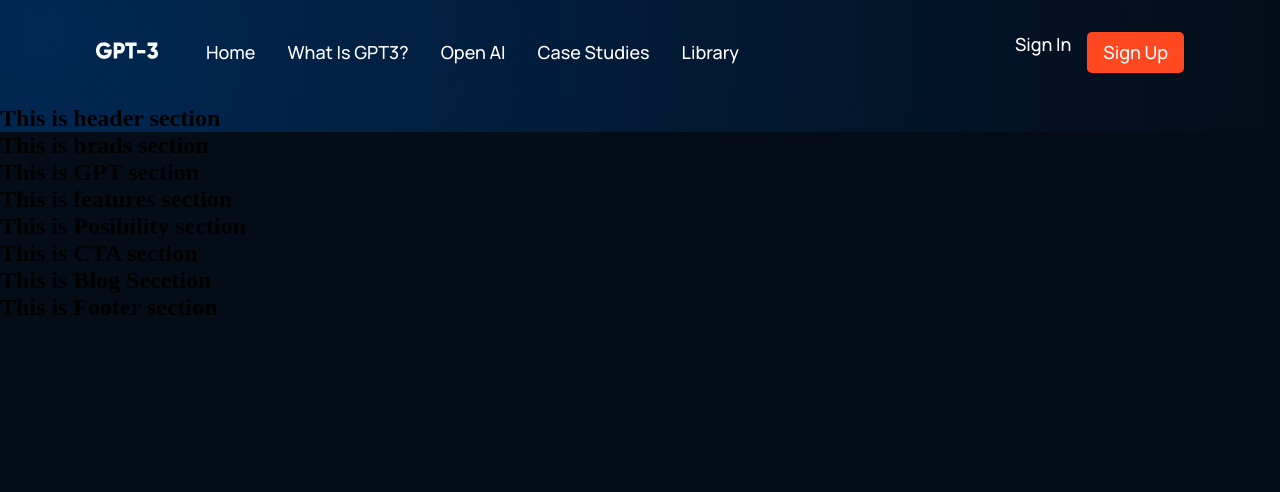
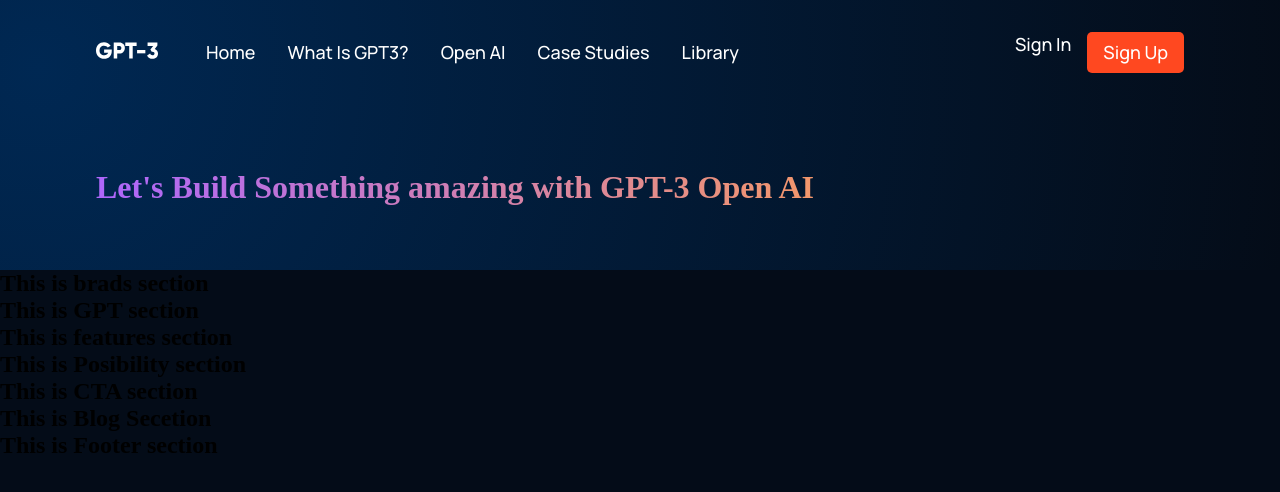
Before and after one commit to shafrinahamed97/gpt3, a React (Create React App) app: page / in a window 1280 px wide. Shown: the top 492 px of the page. Built offline with nearby package versions, Linux system fonts and the light colour scheme.

Commit message:
finished navbar section & start Header section

```diff
--- a/src/containers/header/Header.css
+++ b/src/containers/header/Header.css
@@ -0,0 +1,12 @@
+.gpt3-header{
+    display: flex;
+}
+
+.gpt3-header-content{
+    flex: 1;
+    display: flex;
+    justify-content: center;
+    align-items: flex-start;
+    flex-direction: column;
+    margin-right: 5rem;
+}
--- a/src/containers/header/Header.js
+++ b/src/containers/header/Header.js
@@ -3,8 +3,11 @@
 
 const Header = () => {
     return (
-        <div>
-            <h2>This is header section</h2>
+        <div className='gpt3-header section-padding' id='home'>
+            <div className='gpt3-header-content'>
+                <h1 className='gradient-text'>Let's Build Something amazing with GPT-3 Open AI</h1>
+            </div>
+
         </div>
     );
 };
```
